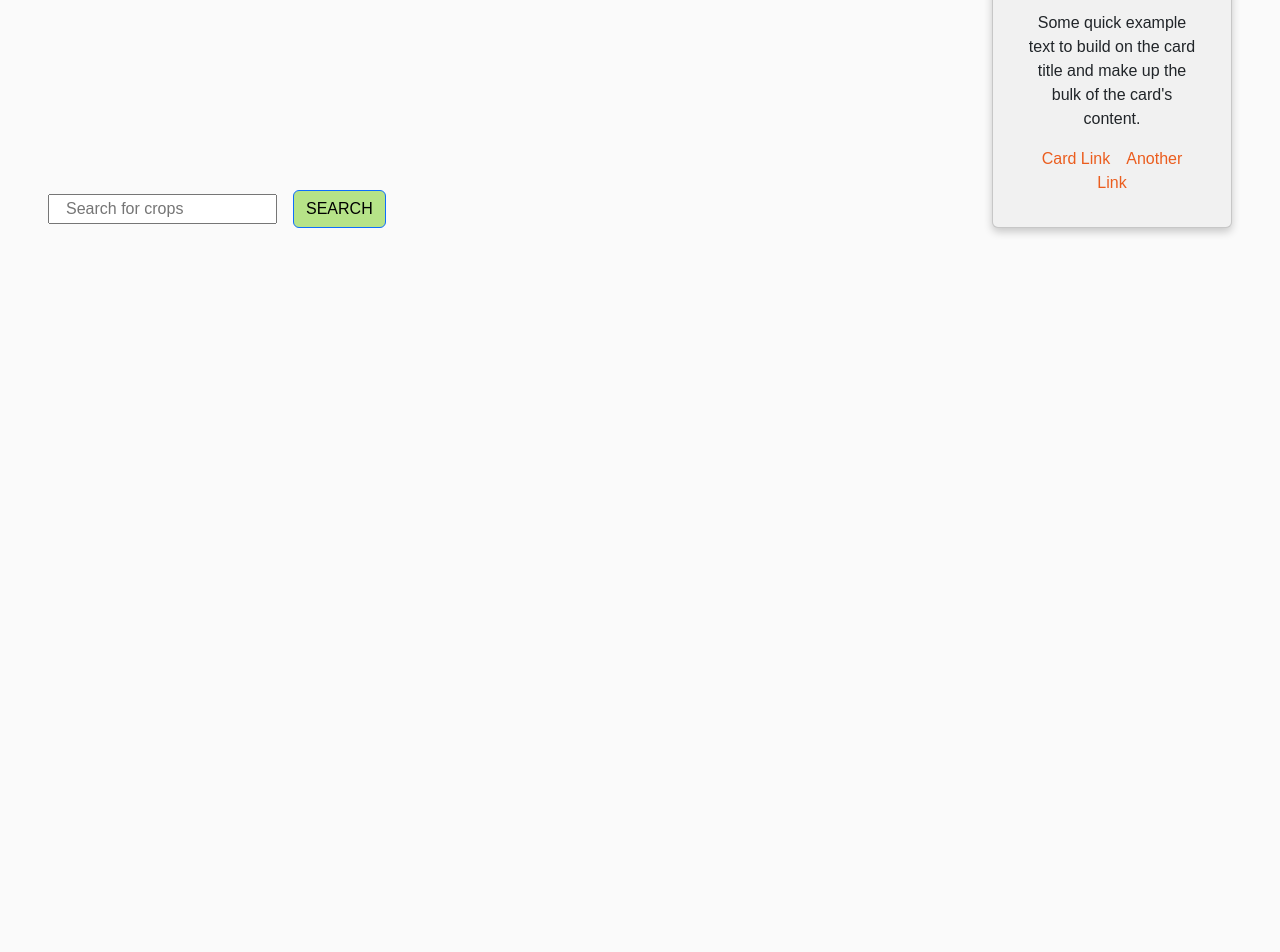
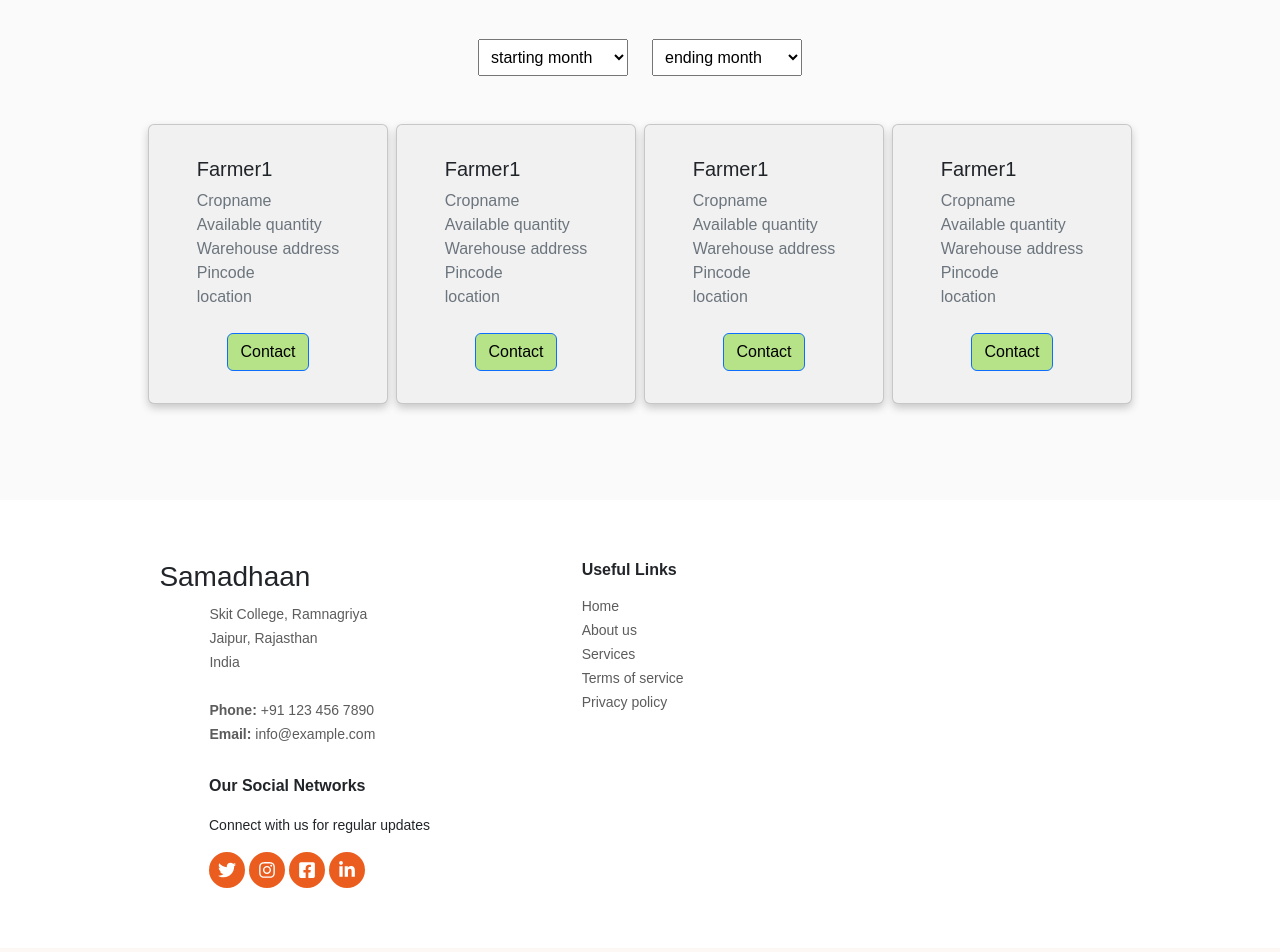
Before and after one commit to GautamJain133/TechAgri-Web, a React (Create React App) app: page /company in a window 1280 px wide. Shown: the part 160-1112 px from the top of the page. Before the commit the page ends 800 px from the top, so only its background shows below. Built offline with nearby package versions, Linux system fonts and the light colour scheme; no server answers.

Commit message:
company page

```diff
--- a/src/Styles/company.css
+++ b/src/Styles/company.css
@@ -42,3 +42,7 @@ p{
       margin-bottom: 20px;
     }
   }
+
+  .harvest:hover{
+    cursor: pointer;
+  }
--- a/src/components/Company.js
+++ b/src/components/Company.js
@@ -1,14 +1,16 @@
 import React from 'react';
 import Navbarhome from './Navbar';
 import "../Styles/company.css"
-import { Card } from 'react-bootstrap';
+import { Card, Button } from 'react-bootstrap';
+import { FaTwitter, FaFacebookSquare, FaInstagram, FaLinkedinIn} from "react-icons/fa";
 
 function Company(){
 
     return(
         <>
         <Navbarhome/>
-            <div div className="d-flex flex-row align-items-center justify-content-center">
+        <div className='d-flex flex-column mb-5'>
+            <div className="d-flex flex-column align-items-center justify-content-center">
                 <div className="d-flex justify-content-center align-items-center w-100 h-100 ps-lg-0 ps-sm-3 sec-bar p-4 ps-3 mb-4">
                         <input
                         className=" ps-md-3 ps-3 ms-5"
@@ -18,25 +20,159 @@ function Company(){
                         <div className="btn btn-primary d-flex ms-3 align-items-center justify-content-center" style={{backgroundColor: "#B6E388", color:"black"}}>
                         SEARCH <div/>
                 </div>
+
+                <div className="harvest" style={{width: "50%",backgroundColor:"#FF884B",color:"white",padding:"3px",paddingTop: "5px",textAlign:"center",marginLeft:"150px", borderRadius:"10px"}}>
+                    <h4>Peak Harvesting Time for the crop</h4>
+                </div>
+            </div>
+            <div className="d-flex flex-row gap-4 align-items-center justify-content-center mb-5">
+
+                <select name="cars" id="cars" className="p-2" style={{width: "150px"}}>
+                    <option value="0">starting month</option>
+                    <option value="1">Jan</option>
+                    <option value="2">Fab</option>
+                    <option value="3">Mar</option>
+                    <option value="4">Apr</option>
+                    <option value="4">May</option>
+                    <option value="4">June</option>
+                    <option value="4">July</option>
+                    <option value="4">Aug</option>
+                    <option value="4">Sep</option>
+                    <option value="4">Oct</option>
+                    <option value="4">Nov</option>
+                    <option value="4">Dec</option>
+                </select>
+
+                <select name="cars" id="cars" className="p-2" style={{width: "150px"}}>
+                    <option value="0">ending month</option>
+                    <option value="1">Jan</option>
+                    <option value="2">Fab</option>
+                    <option value="3">Mar</option>
+                    <option value="4">Apr</option>
+                    <option value="4">May</option>
+                    <option value="4">June</option>
+                    <option value="4">July</option>
+                    <option value="4">Aug</option>
+                    <option value="4">Sep</option>
+                    <option value="4">Oct</option>
+                    <option value="4">Nov</option>
+                    <option value="4">Dec</option>
+                </select>
+
+
             </div>
 
             <div className='d-flex flex-row gap-2 flex-wrap justify-content-start align-items-start ms-5 me-5 mb-5'>
-            <Card style={{ width: '15rem' }}>
+                <Card style={{ width: '15rem' }}>
+                    <Card.Body>
+                        <Card.Title style={{textAlign:"left"}}>Farmer1</Card.Title>
+                        <Card.Text className="ms-0 text-muted mb-0" style={{textAlign:"left"}}>Cropname</Card.Text>
+                        <Card.Text className="ms-0 text-muted mb-0" style={{textAlign:"left"}}>Available quantity</Card.Text>
+                        <Card.Text className="ms-0 text-muted mb-0" style={{textAlign:"left"}}>Warehouse address</Card.Text>
+                        <Card.Text className="ms-0 text-muted mb-0" style={{textAlign:"left"}}>Pincode</Card.Text>
+                        <Card.Text className="ms-0 text-muted mb-4" style={{textAlign:"left"}}>location</Card.Text>
+                        <Button style={{backgroundColor: "#B6E388", color:"black"}}>Contact</Button>
+                    </Card.Body>
+                </Card>
 
-            <Card.Body>
-                <Card.Title>Farmer1</Card.Title>
-                <Card.Subtitle className="mb-2 text-muted">Card Subtitle</Card.Subtitle>
-                <Card.Text className="ms-0">
-                Some quick example text to build on the card title and make up the
-                bulk of the card's content.
-                </Card.Text>
-                <Card.Link href="#">Card Link</Card.Link>
-                <Card.Link href="#">Another Link</Card.Link>
-            </Card.Body>
-            </Card>
+                <Card style={{ width: '15rem' }}>
+                    <Card.Body>
+                        <Card.Title style={{textAlign:"left"}}>Farmer1</Card.Title>
+                        <Card.Text className="ms-0 text-muted mb-0" style={{textAlign:"left"}}>Cropname</Card.Text>
+                        <Card.Text className="ms-0 text-muted mb-0" style={{textAlign:"left"}}>Available quantity</Card.Text>
+                        <Card.Text className="ms-0 text-muted mb-0" style={{textAlign:"left"}}>Warehouse address</Card.Text>
+                        <Card.Text className="ms-0 text-muted mb-0" style={{textAlign:"left"}}>Pincode</Card.Text>
+                        <Card.Text className="ms-0 text-muted mb-4" style={{textAlign:"left"}}>location</Card.Text>
+                        <Button style={{backgroundColor: "#B6E388", color:"black"}}>Contact</Button>
+                    </Card.Body>
+                </Card>
 
+                <Card style={{ width: '15rem' }}>
+                    <Card.Body>
+                        <Card.Title style={{textAlign:"left"}}>Farmer1</Card.Title>
+                        <Card.Text className="ms-0 text-muted mb-0" style={{textAlign:"left"}}>Cropname</Card.Text>
+                        <Card.Text className="ms-0 text-muted mb-0" style={{textAlign:"left"}}>Available quantity</Card.Text>
+                        <Card.Text className="ms-0 text-muted mb-0" style={{textAlign:"left"}}>Warehouse address</Card.Text>
+                        <Card.Text className="ms-0 text-muted mb-0" style={{textAlign:"left"}}>Pincode</Card.Text>
+                        <Card.Text className="ms-0 text-muted mb-4" style={{textAlign:"left"}}>location</Card.Text>
+                        <Button style={{backgroundColor: "#B6E388", color:"black"}}>Contact</Button>
+                    </Card.Body>
+                </Card>
+
+                <Card style={{ width: '15rem' }}>
+                    <Card.Body>
+                        <Card.Title style={{textAlign:"left"}}>Farmer1</Card.Title>
+                        <Card.Text className="ms-0 text-muted mb-0" style={{textAlign:"left"}}>Cropname</Card.Text>
+                        <Card.Text className="ms-0 text-muted mb-0" style={{textAlign:"left"}}>Available quantity</Card.Text>
+                        <Card.Text className="ms-0 text-muted mb-0" style={{textAlign:"left"}}>Warehouse address</Card.Text>
+                        <Card.Text className="ms-0 text-muted mb-0" style={{textAlign:"left"}}>Pincode</Card.Text>
+                        <Card.Text className="ms-0 text-muted mb-4" style={{textAlign:"left"}}>location</Card.Text>
+                        <Button style={{backgroundColor: "#B6E388", color:"black"}}>Contact</Button>
+                    </Card.Body>
+                </Card>
+
+
+            </div>
         </div>
         </div>
+
+           {/* ======= Footer ======= */}
+            <footer id="footer">
+
+            <div className="footer-top">
+            <div className="container">
+                <div className="row">
+
+                <div className="col-lg-3 col-md-6 footer-contact">
+                    <h3>Samadhaan</h3>
+                    <p>
+                    Skit College, Ramnagriya <br/>
+                    Jaipur, Rajasthan<br/>
+                    India <br/><br/>
+                    <strong>Phone:</strong> +91 123 456 7890<br/>
+                    <strong>Email:</strong> info@example.com<br/>
+                    </p>
+                </div>
+
+                <div className="col-lg-6 col-md-6 footer-links">
+                    <h4>Useful Links</h4>
+                    <ul>
+                    <li><a href="#" style={{marginLeft: "0",marginBottom: "10px"}}>Home</a></li>
+                    <li><a href="#" style={{marginLeft: "0",marginBottom: "10px"}}>About us</a></li>
+                    <li><a href="#" style={{marginLeft: "0",marginBottom: "10px"}}>Services</a></li>
+                    <li><a href="#" style={{marginLeft: "0",marginBottom: "10px"}}>Terms of service</a></li>
+                    <li><a href="#" style={{marginLeft: "0",marginBottom: "10px"}}>Privacy policy</a></li>
+                    </ul>
+                </div>
+
+                <div className="col-lg-6 col-md-6 footer-links" style={{marginLeft: "120px"}}>
+                    <h4>Our Social Networks</h4>
+                    <p className="ms-0">Connect with us for regular updates</p>
+                    <div className="social-links mt-3">
+                    <a href="#" className="twitter"><FaTwitter/></a>
+                    <a href="#" className="facebook"><FaInstagram/></a>
+                    <a href="#" className="instagram"><FaFacebookSquare/></a>
+                    <a href="#" className="linkedin"><FaLinkedinIn/></a>
+                    </div>
+                </div>
+
+                </div>
+            </div>
+            </div>
+
+            <div className="container py-4">
+            <div className="copyright">
+                &copy; Copyright <strong><span>Samadhaan</span></strong>. All Rights Reserved
+            </div>
+            <div className="credits">
+                {/* All the links in the footer should remain intact. */}
+                {/* You can delete the links only if you purchased the pro version. */}
+                {/* Licensing information: https://bootstrapmade.com/license/ */}
+                {/* Purchase the pro version with working PHP/AJAX contact form: https://bootstrapmade.com/ninestars-free-bootstrap-3-theme-for-creative/ */}
+                copyright 2022
+            </div>
+            </div>
+            </footer>{/* End Footer */}
         </>
     )
 }
--- a/src/components/Home.js
+++ b/src/components/Home.js
@@ -5,6 +5,7 @@ import { useState } from "react";
 import { useNavigate } from "react-router";
 import { useUserAuth } from "../context/UserAuthContext";
 import Navbarhome from "./Navbar";
+import {Link} from "react-router-dom";
 import "../Styles/style.css";
 import { FaTwitter, FaFacebookSquare, FaInstagram, FaLinkedinIn} from "react-icons/fa";
 
@@ -236,12 +237,12 @@ const Home = () => {
             </div>    */}
 
         <div className="p-5 d-flex flex-row gap-4 justify-content-center align-items-center">
-        <Button size="lg" style={{backgroundColor:"#B5DEFC", color: "#001C44"}}>
+        <Link to="/company"><Button size="lg" style={{backgroundColor:"#B5DEFC", color: "#001C44"}}>
           For Companies
-        </Button>{' '}
-        <Button size="lg" style={{backgroundColor:"#B5DEFC", color: "#001C44"}}>
+        </Button></Link>
+        <Link to="/farmer"><Button size="lg" style={{backgroundColor:"#B5DEFC", color: "#001C44"}}>
           For Farmers
-        </Button>
+        </Button></Link>
       </div>
         </div>
       </section>
```
